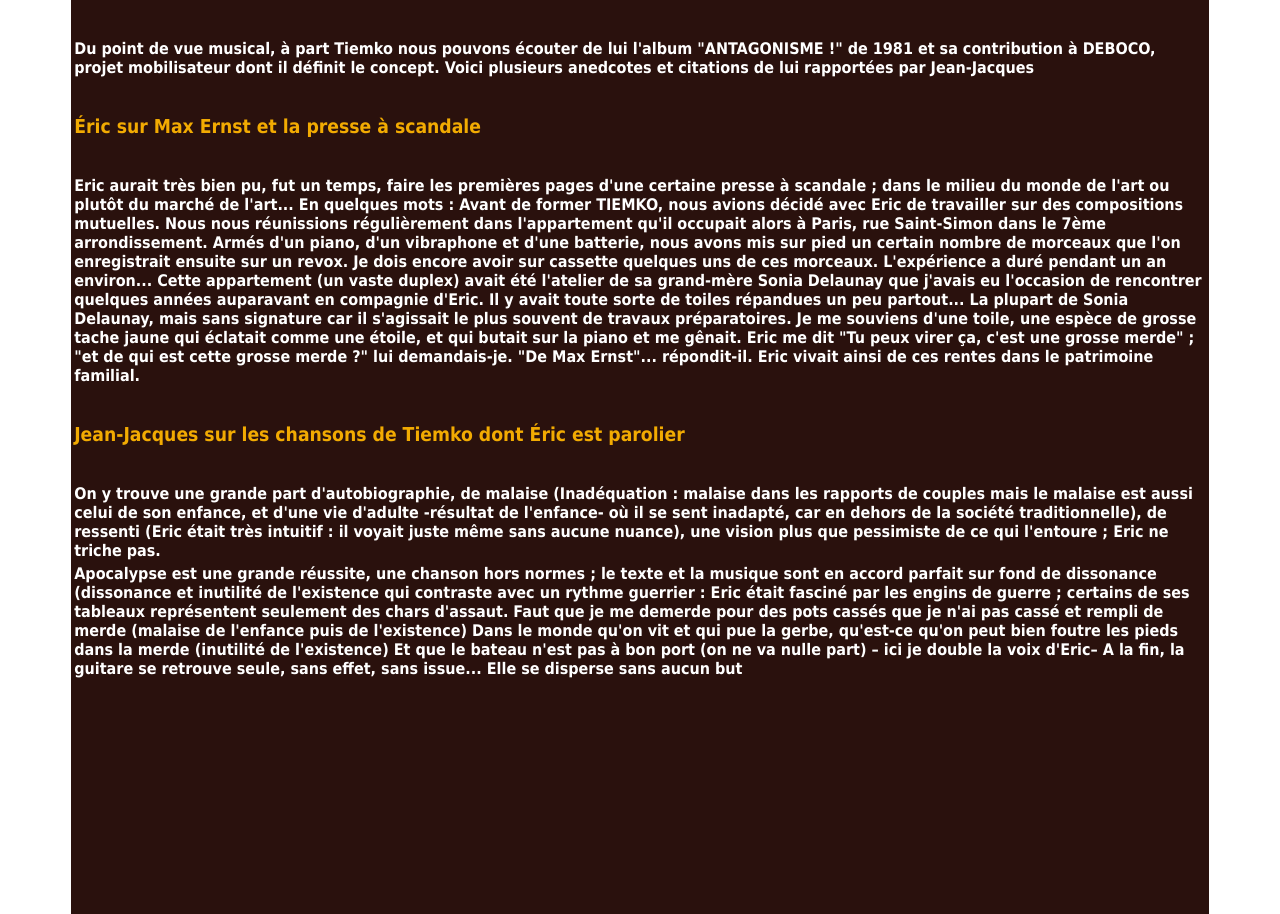
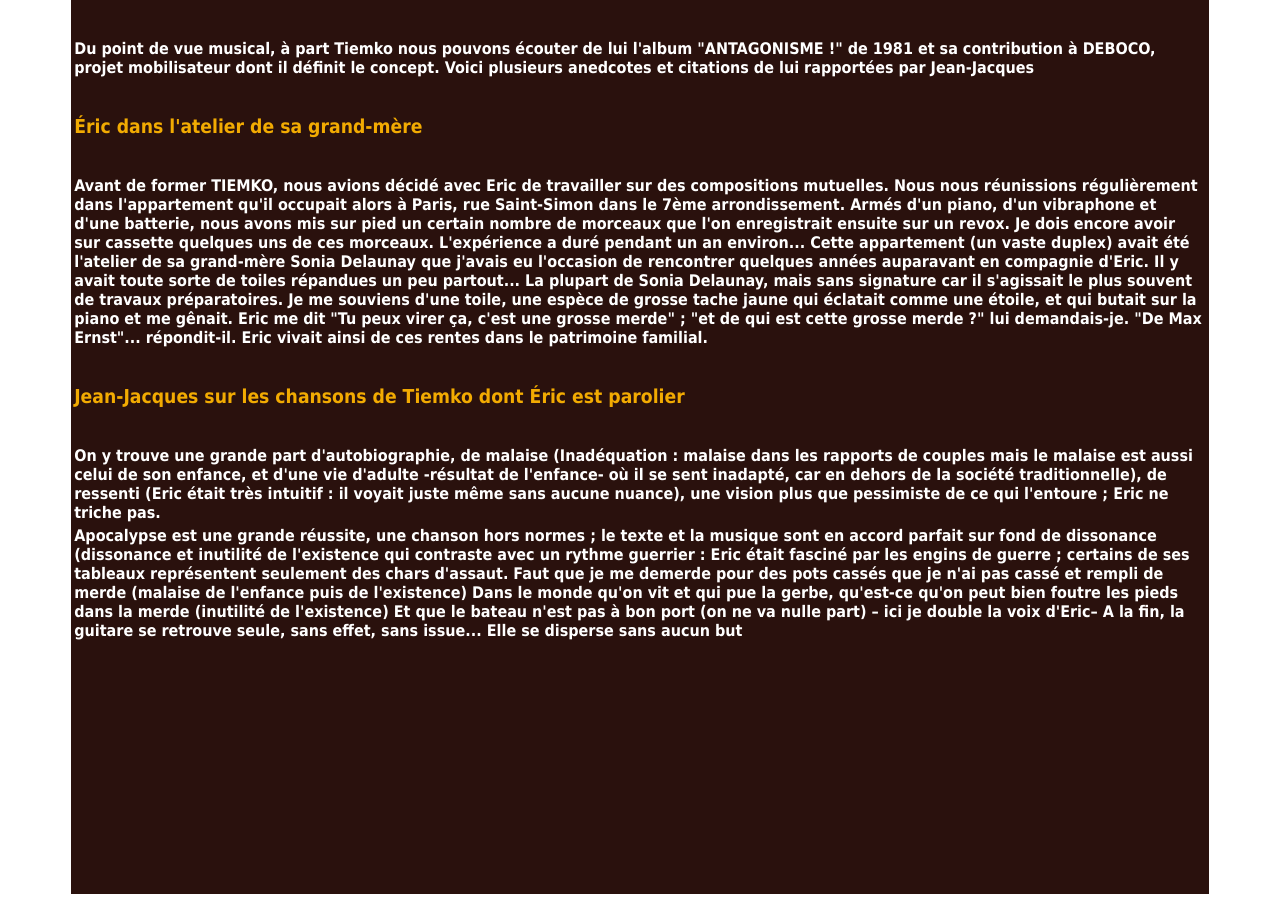
Before and after one commit to jmtschanz/Tiemko-Trio, a plain HTML site: page ed.htm in a window 1280 px wide. Shown: the part 1114-2028 px from the top of the page. Drawn offline with Linux system fonts and the light colour scheme.

Commit message:
Update ed.htm

```diff
--- a/ed.htm
+++ b/ed.htm
@@ -49,7 +49,7 @@
 </tr>
 
 <tr>
-<td class=titre>Éric sur Max Ernst et la presse à scandale</td>
+<td class=titre>Éric dans l'atelier de sa grand-mère</td>
 </tr>
 
 <tr>
@@ -57,8 +57,6 @@
 </tr>
 <tr>
 <td  class=narrctr>
-Eric aurait très bien pu, fut un temps, faire les
-premières pages d'une certaine presse à scandale ; dans le milieu du monde de l'art ou plutôt du marché de l'art... En quelques mots :
 Avant de former TIEMKO, nous avions décidé avec Eric de travailler sur des compositions mutuelles. Nous nous réunissions régulièrement dans l'appartement qu'il occupait alors à Paris, rue Saint-Simon dans le 7ème arrondissement. Armés d'un piano, d'un vibraphone et d'une batterie, nous avons mis sur pied un certain nombre de morceaux que l'on enregistrait ensuite sur un revox. Je dois encore avoir sur cassette quelques uns de ces morceaux. L'expérience a duré pendant un an environ...
 Cette appartement (un vaste duplex) avait été l'atelier de sa grand-mère Sonia Delaunay que j'avais eu l'occasion de rencontrer quelques années auparavant en compagnie d'Eric. Il y avait toute sorte de toiles répandues un peu partout... La plupart de Sonia Delaunay, mais sans signature car il s'agissait le plus souvent de travaux préparatoires. Je me souviens d'une toile, une espèce de grosse tache jaune qui éclatait comme une étoile, et qui butait sur la piano et me gênait. Eric me dit "Tu peux virer ça, c'est une grosse merde" ; "et de qui est cette grosse merde ?" lui demandais-je. "De Max Ernst"... répondit-il.
 Eric vivait ainsi de ces rentes dans le patrimoine familial.</td>
```
